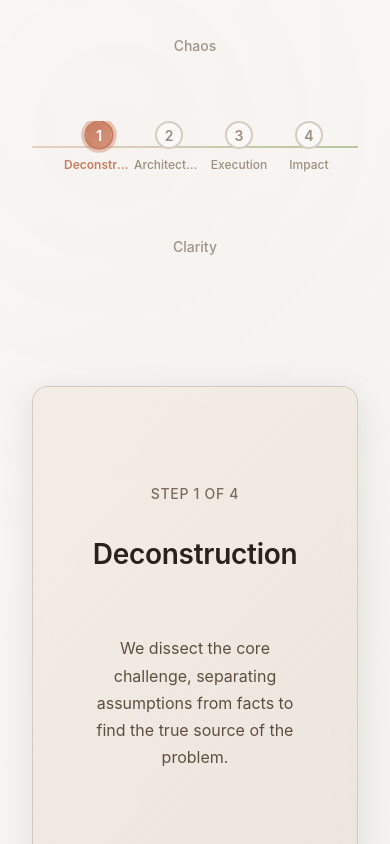
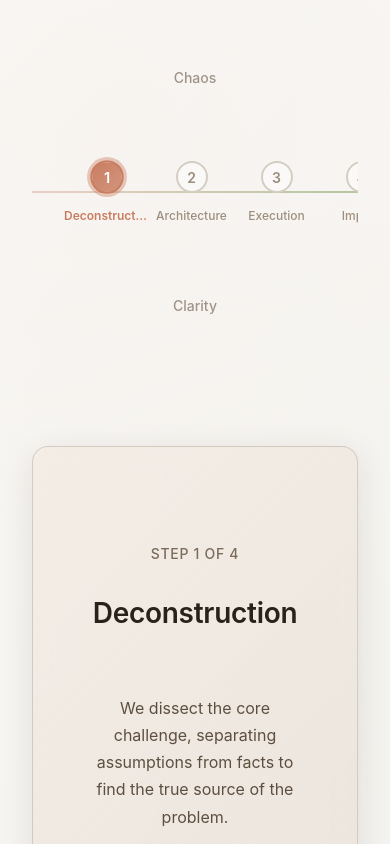
Before and after one commit to Mr-Hassan-Javaid/Hassan-Portfolio, a Next.js app: page / in a window 390 px wide. Shown: the part 1600-2444 px from the top of the page. Built offline with nearby package versions, Linux system fonts and the light colour scheme.

Commit message:
mobile error fix

```diff
--- a/components/ProcessSection.module.css
+++ b/components/ProcessSection.module.css
@@ -208,7 +208,8 @@
   }
 
   .heading {
-    margin-bottom: var(--spacing-xl);
+    margin-bottom: var(--spacing-2xl);
+    line-height: 1.2;
   }
 
   .stepperRail {
@@ -227,6 +228,8 @@
     padding: 0 var(--spacing-md);
     scrollbar-width: none;
     -ms-overflow-style: none;
+    justify-content: space-around;
+    min-height: 60px;
   }
 
   .progressLine::-webkit-scrollbar {
@@ -235,18 +238,21 @@
 
   .stepNode {
     flex-shrink: 0;
-    min-width: 70px;
+    min-width: 85px;
+    padding: var(--spacing-xs) 0;
   }
 
   .stepNumber {
-    width: 28px;
-    height: 28px;
+    width: 32px;
+    height: 32px;
     font-size: 0.875rem;
+    margin-bottom: var(--spacing-xs);
   }
 
   .stepTitle {
     font-size: 0.75rem;
-    max-width: 70px;
+    max-width: 85px;
+    line-height: 1.2;
   }
 
   .detailPanel {
```
